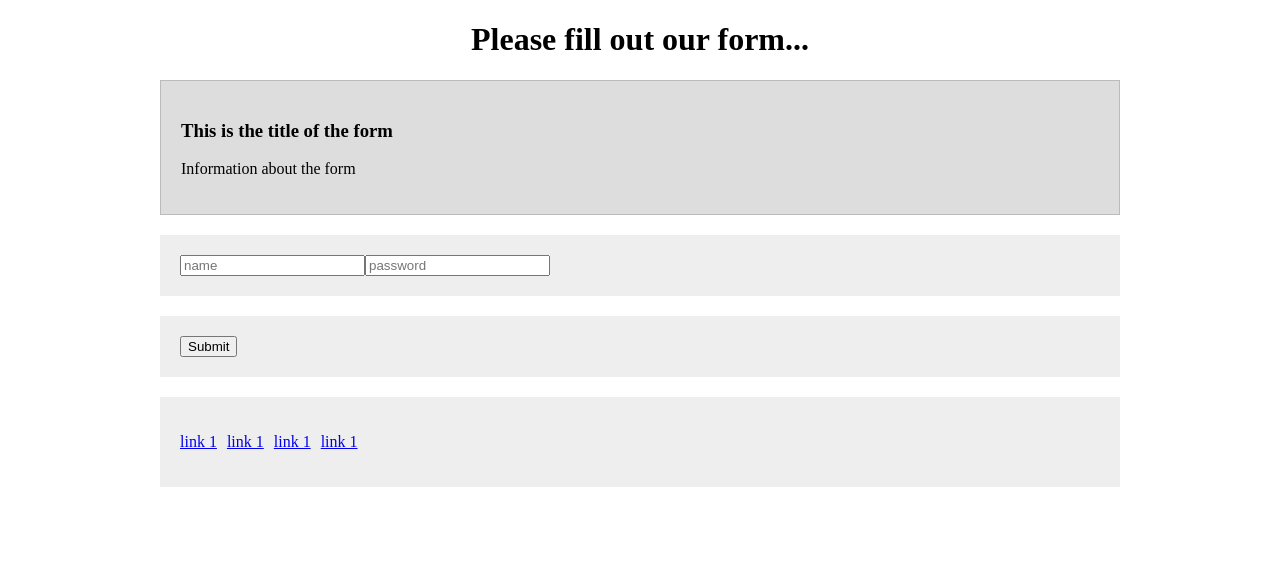
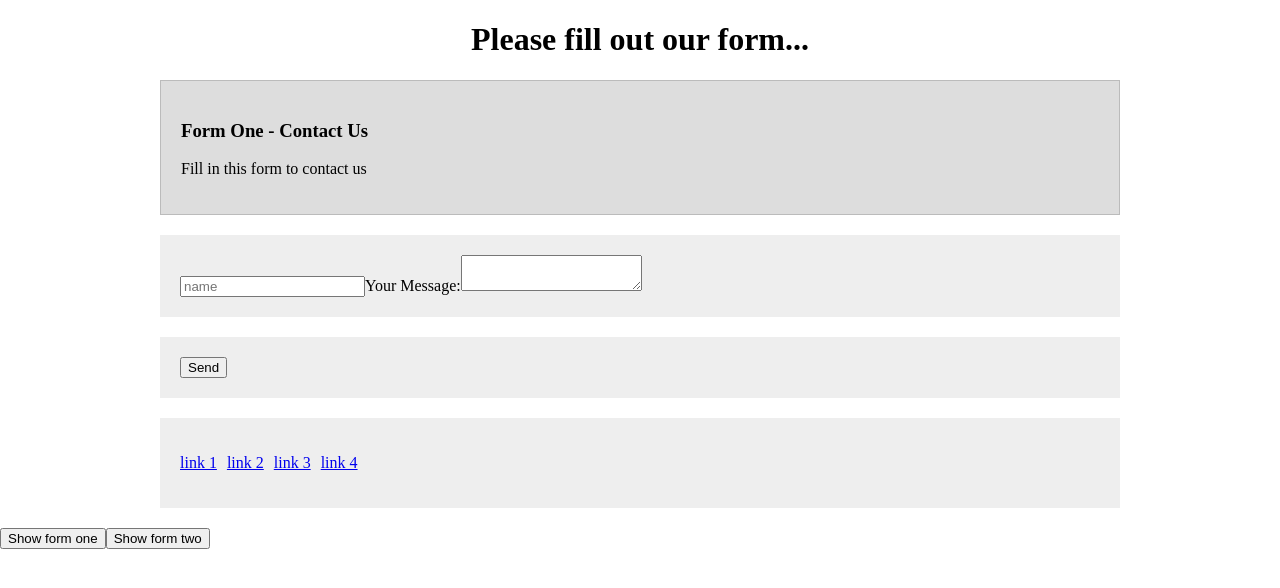
Before and after one commit to Adam-Ponting/TNN_tutorials, a Vue app in the folder vue_js2_tutorial/vuejs-playlist/: page / in a window 1280 px wide. Shown: the top 588 px of the page. Built offline with nearby package versions, Linux system fonts and the light colour scheme.

Commit message:
lesson 28 complete

```diff
--- a/vue_js2_tutorial/vuejs-playlist/src/App.vue
+++ b/vue_js2_tutorial/vuejs-playlist/src/App.vue
@@ -1,42 +1,35 @@
 <template>
   <div>
-    <form-helper>
-      <div slot="f-header">
-        <h3>This is the title of the form</h3>
-        <p>Information about the form</p>
-      </div>
-      <div slot="f-fields">
-        <input type="text" placeholder="name" required />
-        <input type="password" placeholder="password" required />
-      </div>
-      <div slot="f-controls">
-        <button @click.prevent="handleSubmit">Submit</button>
-      </div>
-    </form-helper>
+    <!-- keep-alive keeps prevent data/component being destroyed when toggleing -->
+    <keep-alive>
+      <!-- component will render the component defined by is="" -->
+      <component :is="component"></component>
+    </keep-alive>
+    <button @click="component = 'form-one'">Show form one</button>
+    <button @click="component = 'form-two'">Show form two</button>
   </div>
 </template>
 
 <script>
-import FormHelper from "@/components/FormHelper.vue"; // import Ninjas component
-
+// Imports
+import FormOne from "@/components/FormOne.vue";
+import FormTwo from "@/components/FormTwo.vue";
 export default {
   components: {
-    "form-helper": FormHelper
+    "form-one": FormOne,
+    "form-two": FormTwo
   },
   data() {
     return {
-      title: "im a dymanic slot title"
+      component: "form-one"
     };
-  },
-  methods: {
-    handleSubmit(e) {
-      // eslint-disable-next-line no-console
-      console.log(e);
-      // alert(e);
-    }
   }
 };
 </script>
 
-<style scoped>
+<style>
+body {
+  margin: 0;
+  font-family: "Nunito SemiBold";
+}
 </style>
--- a/vue_js2_tutorial/vuejs-playlist/src/components/FormHelper.vue
+++ b/vue_js2_tutorial/vuejs-playlist/src/components/FormHelper.vue
@@ -3,13 +3,13 @@
     <h1>Please fill out our form...</h1>
     <form>
       <div id="form-header">
-        <slot name="f-header"></slot>
+        <slot name="form-header"></slot>
       </div>
       <div id="form-fields">
-        <slot name="f-fields"></slot>
+        <slot name="form-fields"></slot>
       </div>
       <div id="form-controls">
-        <slot name="f-controls"></slot>
+        <slot name="form-controls"></slot>
       </div>
       <div id="useful-links">
         <ul>
@@ -17,13 +17,13 @@
             <a href="#">link 1</a>
           </li>
           <li>
-            <a href="#">link 1</a>
+            <a href="#">link 2</a>
           </li>
           <li>
-            <a href="#">link 1</a>
+            <a href="#">link 3</a>
           </li>
           <li>
-            <a href="#">link 1</a>
+            <a href="#">link 4</a>
           </li>
         </ul>
       </div>
@@ -32,7 +32,14 @@
 </template>
 
 <script>
-export default {};
+// Imports
+export default {
+  components: {},
+  data() {
+    return {};
+  },
+  methods: {}
+};
 </script>
 
 <style scoped>
--- /dev/null
+++ b/vue_js2_tutorial/vuejs-playlist/src/components/FormOne.vue
@@ -0,0 +1,43 @@
+<template>
+  <div>
+    <form-helper>
+      <div slot="form-header">
+        <h3>Form One - Contact Us</h3>
+        <p>Fill in this form to contact us</p>
+      </div>
+      <div slot="form-fields">
+        <input type="text" placeholder="name" required />
+        <label>Your Message:</label>
+        <textarea></textarea>
+      </div>
+      <div slot="form-controls">
+        <button v-on:click="handleSubmit">Send</button>
+      </div>
+    </form-helper>
+  </div>
+</template>
+
+<script>
+// Imports
+import FormHelper from "@/components/FormHelper.vue";
+export default {
+  components: {
+    "form-helper": FormHelper
+  },
+  data() {
+    return {};
+  },
+  methods: {
+    handleSubmit: function() {
+      alert("thanks for submitting form one & contacting us");
+    }
+  }
+};
+</script>
+
+<style>
+body {
+  margin: 0;
+  font-family: "Nunito SemiBold";
+}
+</style>
--- /dev/null
+++ b/vue_js2_tutorial/vuejs-playlist/src/components/FormTwo.vue
@@ -0,0 +1,42 @@
+<template>
+  <div>
+    <form-helper>
+      <div slot="form-header">
+        <h3>Form Two - Log In</h3>
+        <p>Enter your details to log-in</p>
+      </div>
+      <div slot="form-fields">
+        <input type="text" placeholder="username" required />
+        <input type="password" placeholder="password" required />
+      </div>
+      <div slot="form-controls">
+        <button v-on:click="handleSubmit">Login</button>
+      </div>
+    </form-helper>
+  </div>
+</template>
+
+<script>
+// Imports
+import FormHelper from "@/components/FormHelper.vue";
+export default {
+  components: {
+    "form-helper": FormHelper
+  },
+  data() {
+    return {};
+  },
+  methods: {
+    handleSubmit: function() {
+      alert("thanks for logging in (form two)");
+    }
+  }
+};
+</script>
+
+<style>
+body {
+  margin: 0;
+  font-family: "Nunito SemiBold";
+}
+</style>
```
